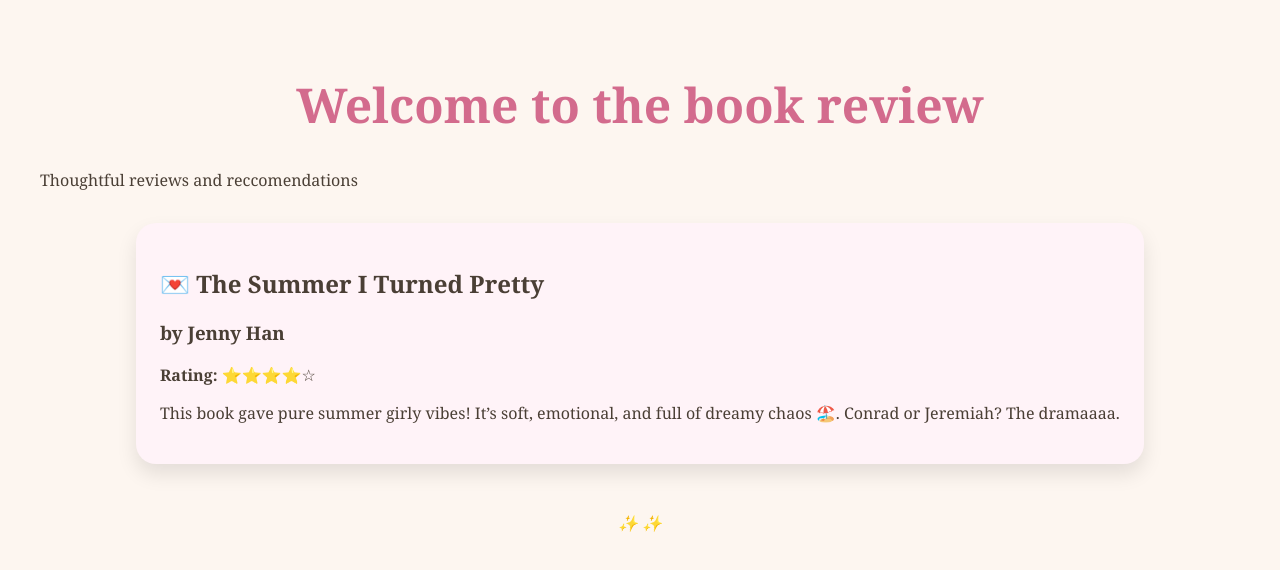
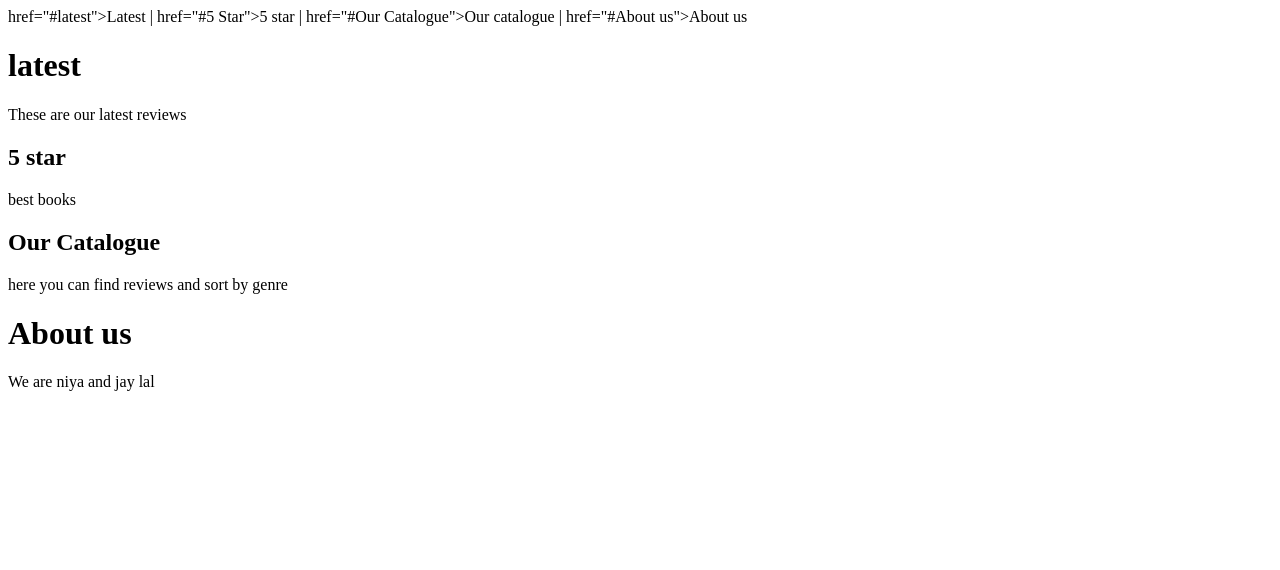
Before and after one commit to JayLLal/book.github.io, a plain HTML site: page index.html in a window 1280 px wide. Drawn offline with Linux system fonts and the light colour scheme.

Commit message:
Update index.html

```diff
--- a/index.html
+++ b/index.html
@@ -1,20 +1,28 @@
-<!DOCTYPE html>
+ <!DOCTYPE html>
 <html>
-<head>
-  <title>Book Review </title>
-  <link rel="stylesheet" href="style.css">
-</head>
-<body>
-  <h1>Welcome to the book review</h1>
-  <p>Thoughtful reviews and reccomendations</p>
+  <head>
+    <title>"Welcome"</title>
+  </head>
+  <body>
+    <nav>
+      <a> href="#latest">Latest</a>
+      |
+      <a> href="#5 Star">5 star</a>
+      |
+      <a> href="#Our Catalogue">Our catalogue</a>
+      |
+      <a> href="#About us">About us</a>
+    </nav>
+    <h1 id="Latest">latest</h1>
+    <p>These are our latest reviews</p>
 
-  <div class="review">
-    <h2>💌 The Summer I Turned Pretty</h2>
-    <h3>by Jenny Han</h3>
-    <p><strong>Rating:</strong> ⭐⭐⭐⭐☆</p>
-    <p>This book gave pure summer girly vibes! It’s soft, emotional, and full of dreamy chaos 🏖️. Conrad or Jeremiah? The dramaaaa.</p>
-  </div>
+    <h2 id="5 star">5 star</h2>
+    <p>best books </p>
 
-  <footer>✨  ✨</footer>
-</body>
+    <h2 id="Our Catalogue">Our Catalogue</h2>
+    <p>here you can find reviews and sort by genre</p>
+
+    <h1 id="About us">About us</h1>
+    <p>We are niya and jay lal</p>
+  </body>
 </html>
```
